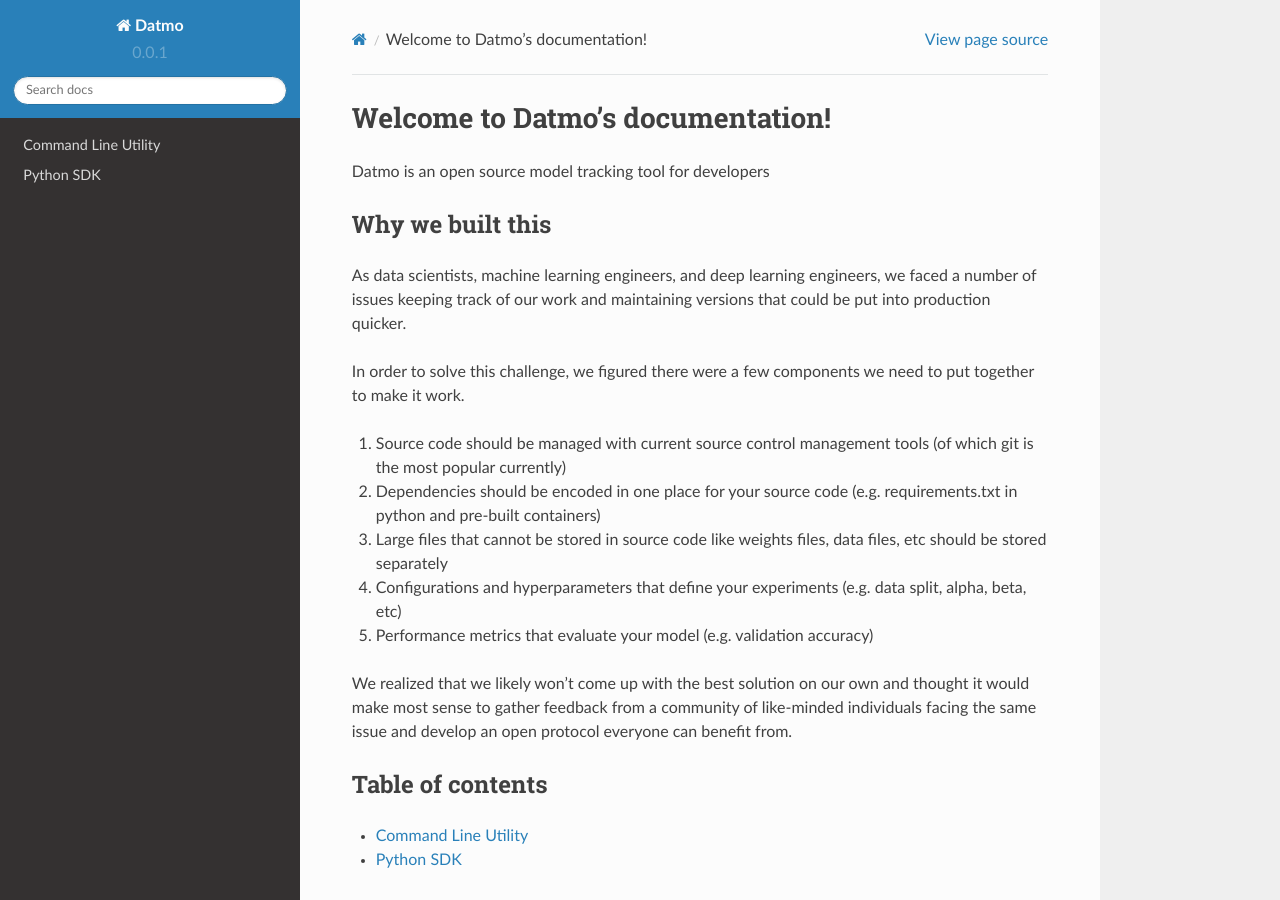
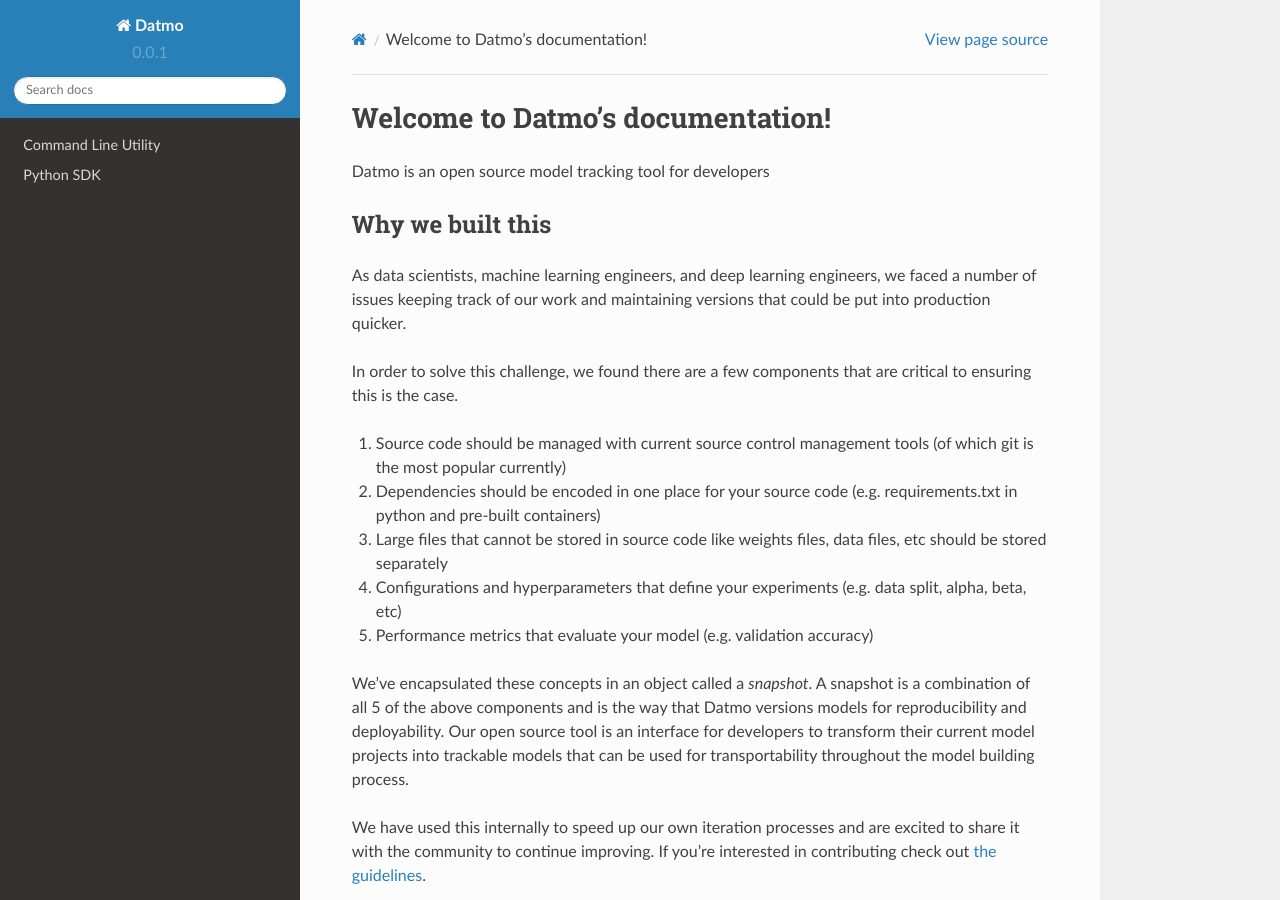
Before and after one commit to datmo/datmo, a Sphinx documentation site: the page built from docs/index.rst, in a window 1280 px wide and 900 px high. Built offline with Sphinx 7.4.7 and the Read the Docs theme 2.0.0, drawn with Linux system fonts in a browser that asks for light colours; pages that are not in the unit, such as notebooks, are missing from menus.

Commit message:
update docs pages with more information and links + fix offending docstrings

```diff
--- a/docs/index.rst
+++ b/docs/index.rst
@@ -8,7 +8,7 @@
 
 As data scientists, machine learning engineers, and deep learning engineers, we faced a number of issues keeping track of our work and maintaining versions that could be put into production quicker.
 
-In order to solve this challenge, we figured there were a few components we need to put together to make it work.
+In order to solve this challenge, we found there are a few components that are critical to ensuring this is the case.
 
 1) Source code should be managed with current source control management tools (of which git is the most popular currently)
 2) Dependencies should be encoded in one place for your source code (e.g. requirements.txt in python and pre-built containers)
@@ -16,7 +16,13 @@
 4) Configurations and hyperparameters that define your experiments (e.g. data split, alpha, beta, etc)
 5) Performance metrics that evaluate your model (e.g. validation accuracy)
 
-We realized that we likely won't come up with the best solution on our own and thought it would make most sense to gather feedback from a community of like-minded individuals facing the same issue and develop an open protocol everyone can benefit from.
+We've encapsulated these concepts in an object called a *snapshot*. A snapshot is a combination of all 5 of the above components
+and is the way that Datmo versions models for reproducibility and deployability. Our open source tool is an interface for
+developers to transform their current model projects into trackable models that can be used for transportability throughout the
+model building process.
+
+We have used this internally to speed up our own iteration processes and are excited to share it with the community to continue
+improving. If you're interested in contributing check out `the guidelines <https://github.com/datmo/datmo/blob/master/CONTRIBUTING.md>`_.
 
 
 Table of contents
```
Also changed, not shown: docs/cli.rst (+22 -0 lines), docs/python_sdk.rst (+9 -1 lines), 1 other file.
